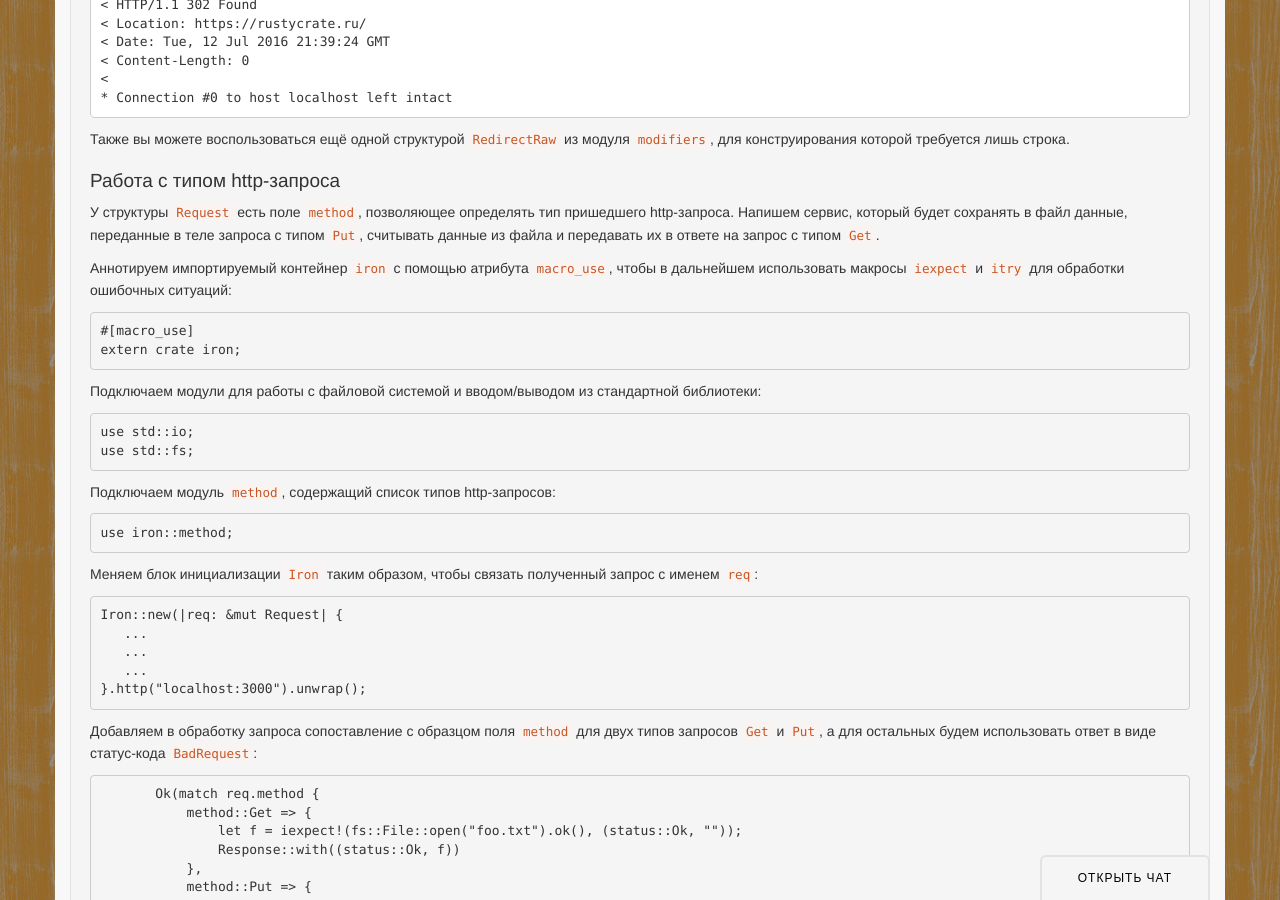
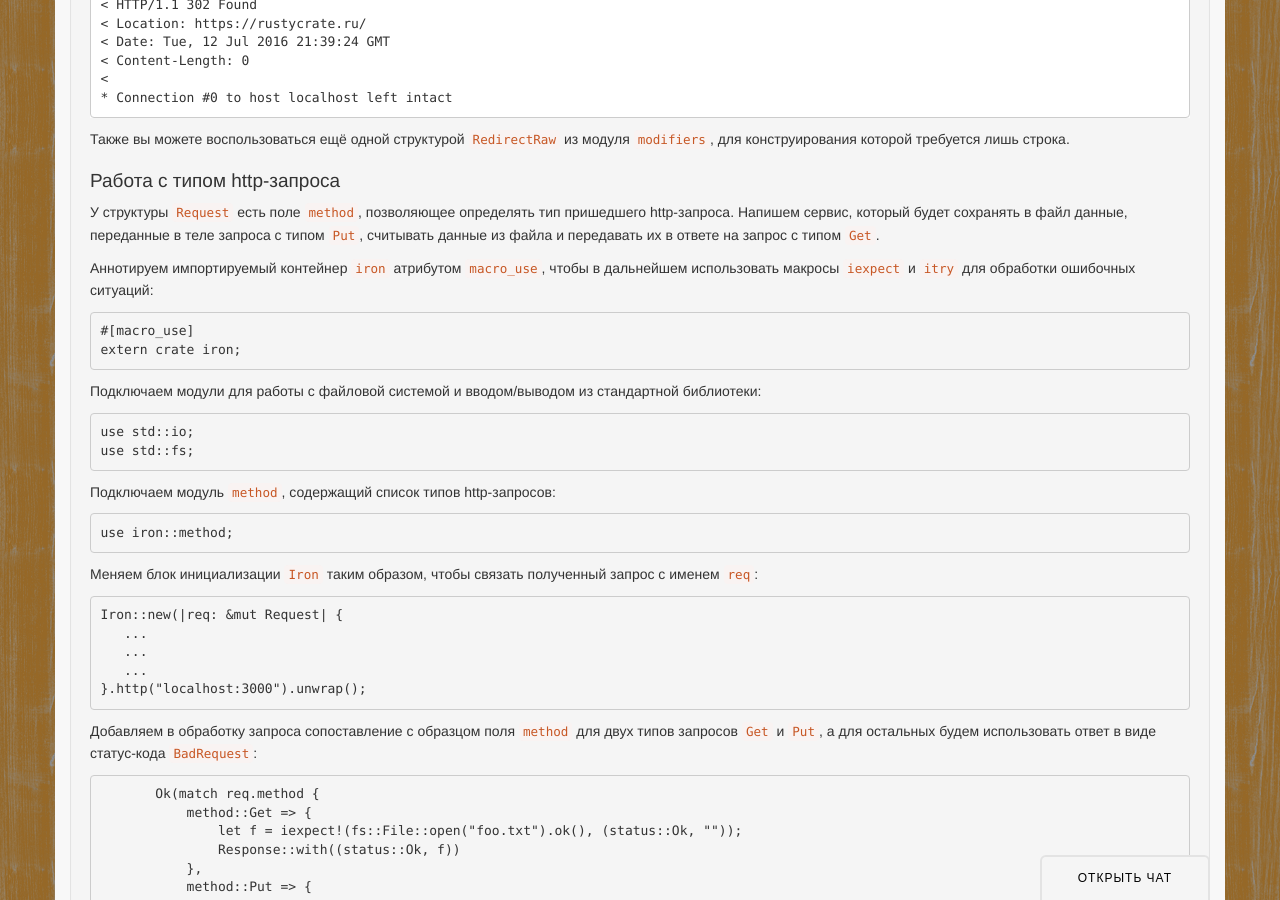
Before and after one commit to rust-lang-ru/rustycrate.ru, a Jekyll site: the page built from _posts/2016-07-13-iron-tutorial.md, in a window 1280 px wide and 900 px high, scrolled down 3091 px. Built offline with Jekyll 4.4.1, drawn with Linux system fonts in a browser that asks for light colours; nearby versions of some CDN libraries; Markdown is read by kramdown in place of the engine named in the settings; comment, search, counter and statistics services are not loaded.

Commit message:
Меняем "с помощью атрибута" на "атрибутом".

```diff
--- a/_posts/2016-07-13-iron-tutorial.md
+++ b/_posts/2016-07-13-iron-tutorial.md
@@ -197,7 +197,7 @@ let url = Url::parse("https://rustycrate.ru/").unwrap();
 Напишем сервис, который будет сохранять в файл данные, переданные в теле запроса с типом `Put`,
 считывать данные из файла и передавать их в ответе на запрос с типом `Get`.
 
-Аннотируем импортируемый контейнер `iron` с помощью атрибута `macro_use`,
+Аннотируем импортируемый контейнер `iron` атрибутом `macro_use`,
 чтобы в дальнейшем использовать макросы `iexpect` и `itry` для обработки ошибочных
 ситуаций:
 
```
